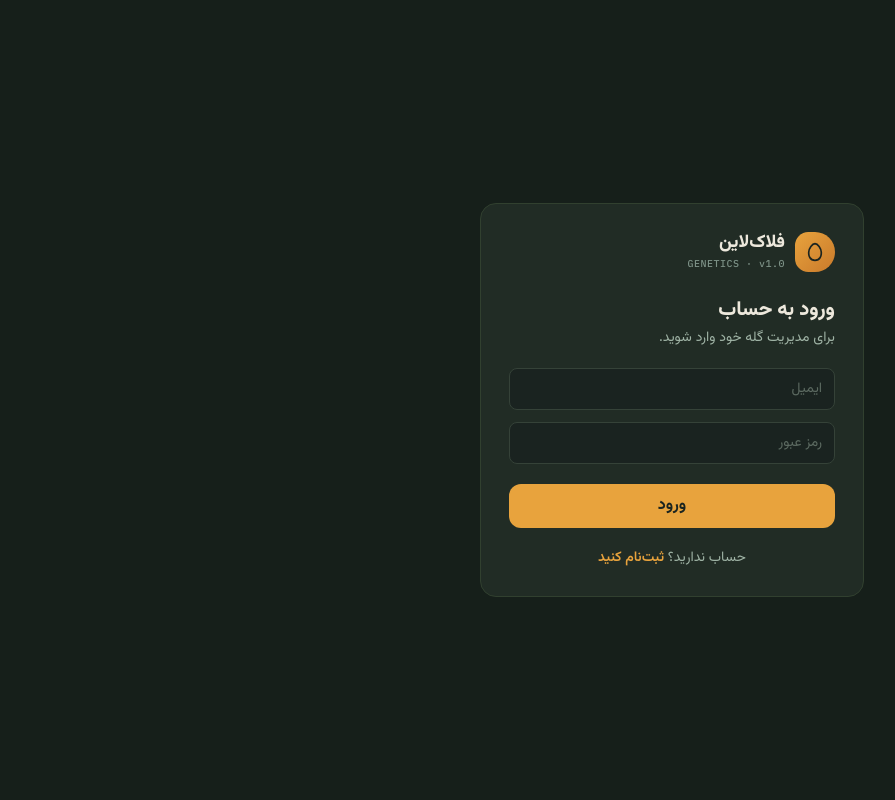
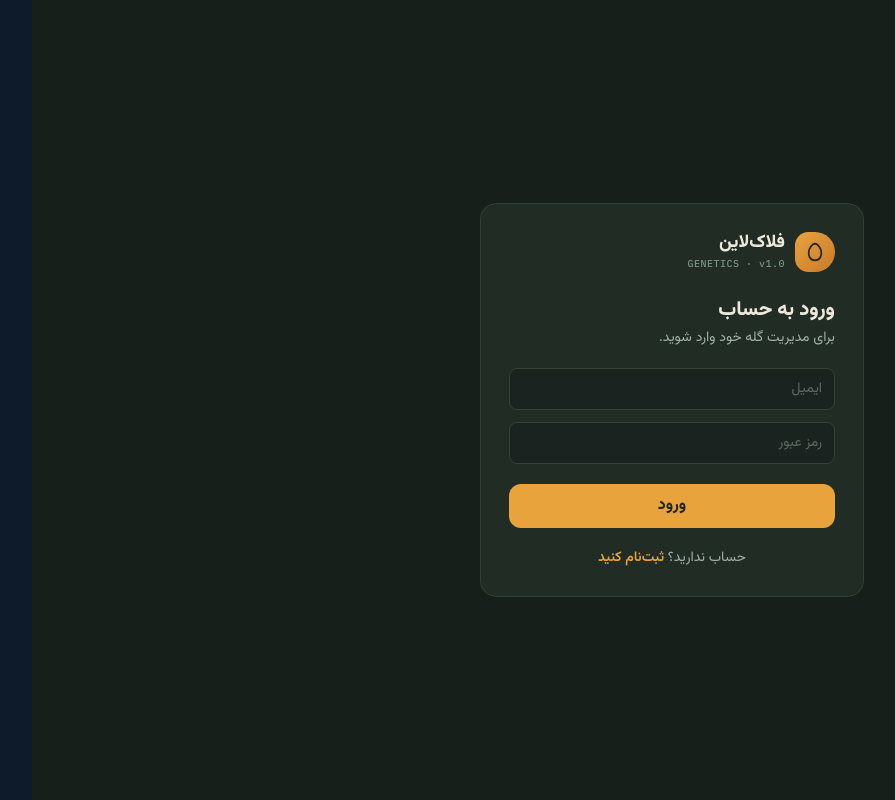
Before and after one commit to redroosterco2020-tech/BreedVision, a React (Vite) app: page /login in a window 1280 px wide. Shown: the whole page, without its empty margins (79-974 px from the left). Built offline with nearby package versions, Linux system fonts and the light colour scheme; no server answers.

Commit message:
Update index.css

```diff
--- a/src/index.css
+++ b/src/index.css
@@ -5,9 +5,9 @@
 
 * { font-family: 'Vazirmatn', sans-serif; }
 .mono { font-family: 'IBM Plex Mono', monospace; }
-body { background: #161F1A; }
+body { background: #0D1B2A; }
 ::-webkit-scrollbar { width: 8px; height: 8px; }
-::-webkit-scrollbar-thumb { background: #354238; border-radius: 8px; }
+::-webkit-scrollbar-thumb { background: #24425E; border-radius: 8px; }
 @media print {
   .no-print { display: none !important; }
   body { background: white; }
```
